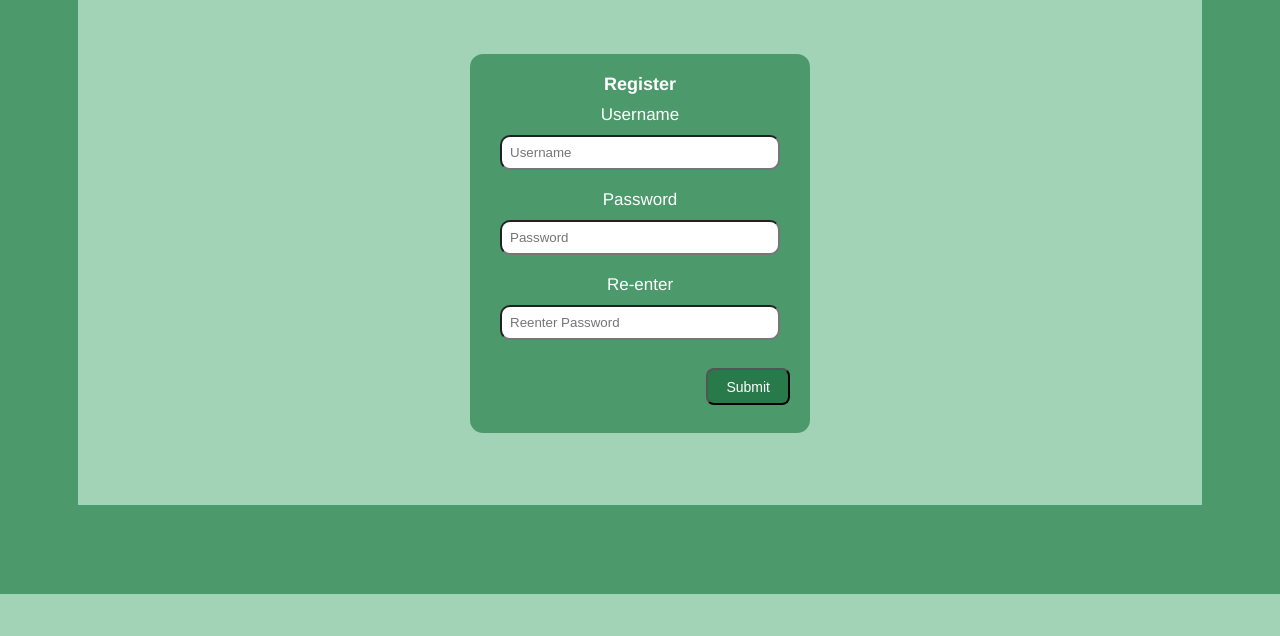
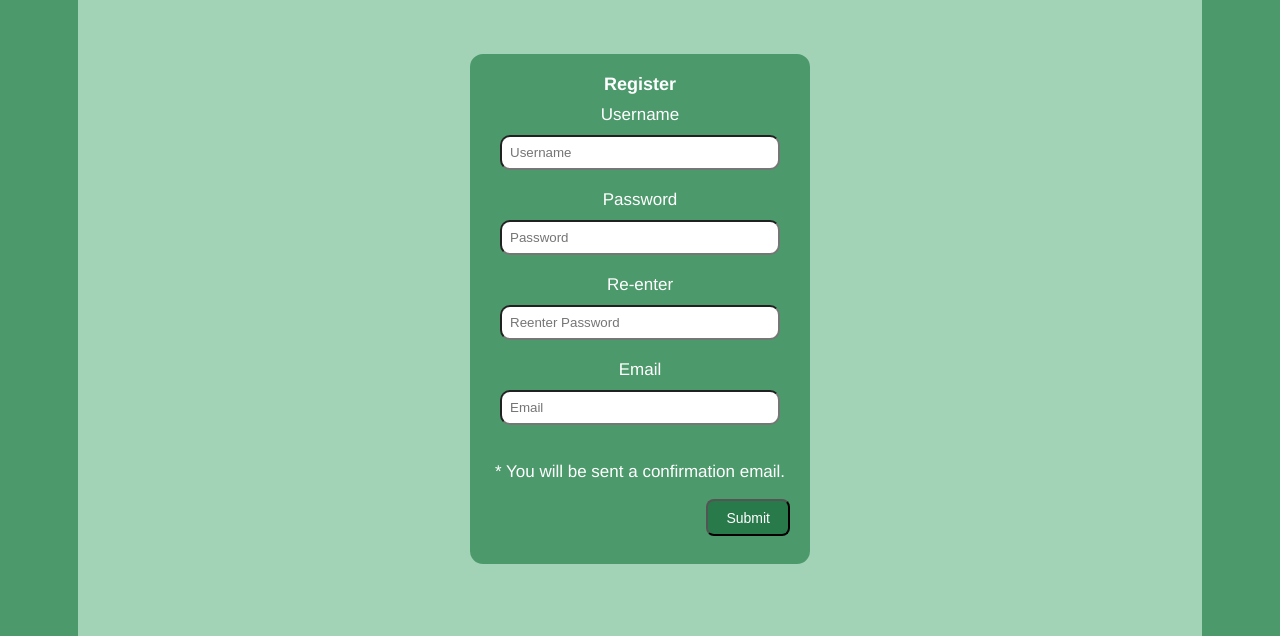
Before and after one commit to dennisYatunin/bloginator, a Flask app: page /register in a window 1280 px wide. Shown: the part 206-842 px from the top of the page. Before the commit the page ends 800 px from the top, so only its background shows below. Run offline with Flask 2, Linux system fonts and the light colour scheme.

Commit message:
Register.html

```diff
--- a/templates/register.html
+++ b/templates/register.html
@@ -22,6 +22,9 @@
 <input class="form-field" type="password" name="password" placeholder="Password" required /><br />
 <div class="form-title"> Re-enter </div>
 <input class="form-field" type="password" name="password2" placeholder="Reenter Password" required / <br/>
+<div class="form-title"> Email </div>
+<input class="form-field" type="email" name="email" placeholder="Email" required / <br/>
+<p style="color:white">* You will be sent a confirmation email. </p>
 <div class="submit-container">
 <input class="submit-button" name="button" type="submit" value="Submit" />
 </div>
```
